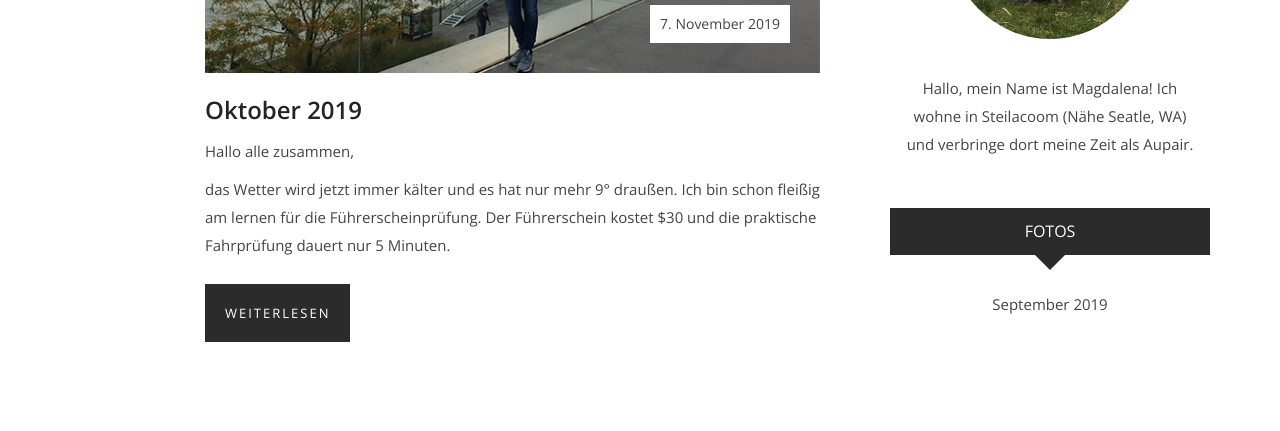
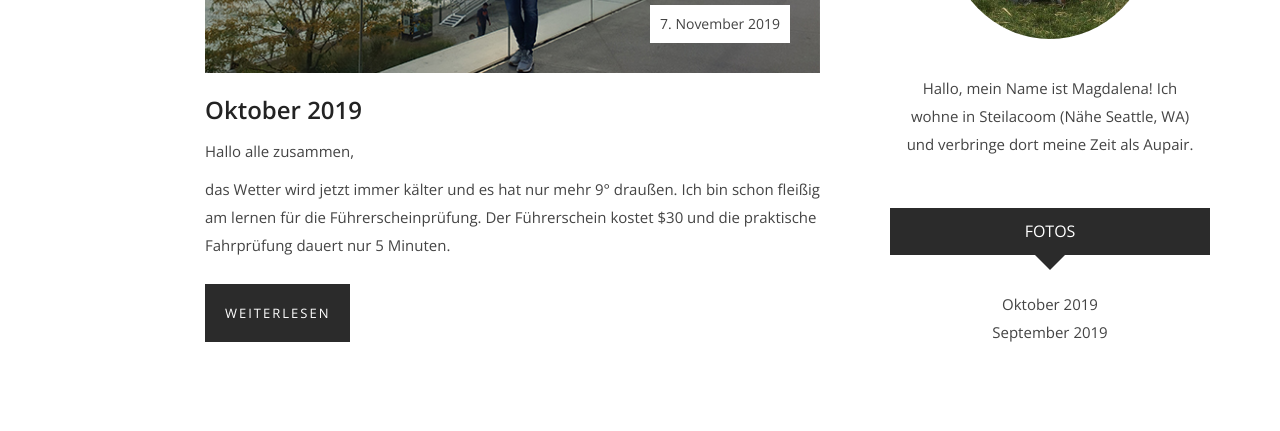
Before and after one commit to net47/magdalenas.reise, a Jekyll site: the page built from index.html, in a window 1280 px wide. Shown: the part 782-1213 px from the top of the page. Built offline with Jekyll 4.4.1, drawn with Linux system fonts in a browser that asks for light colours; the list of posts is cut into pages by our own code; comment, search, counter and statistics services are not loaded.

Commit message:
article 'Oktober 2019'

```diff
--- a/_config.yml
+++ b/_config.yml
@@ -15,7 +15,7 @@ paginate_path:              "/page/:num/"
 
 # Author Settings
 author_name: 				""
-author_bio: 				"Hallo, mein Name ist Magdalena! Ich wohne in Steilacoom (Nähe Seatle, WA) und verbringe dort meine Zeit als Aupair."
+author_bio: 				"Hallo, mein Name ist Magdalena! Ich wohne in Steilacoom (Nähe Seattle, WA) und verbringe dort meine Zeit als Aupair."
 author_url: 				"https://magdalenas.reise"
 author_facebook: 			""
 author_twitter: 			""
--- a/_includes/sidebar.html
+++ b/_includes/sidebar.html
@@ -68,6 +68,7 @@
             <div class="single-widget">
                 <h4 class="sidebar-title">Fotos</h4>
                 <ul>
+                    <li><a href="https://photos.app.goo.gl/99E8s8jFrRiKfPDr7" target="_blank">Oktober 2019</a></li>
                     <li><a href="https://photos.app.goo.gl/5LW3VA9x5DR8ufET9" target="_blank">September 2019</a></li>
                 </ul>
             </div>
```
Also changed, not shown: Gemfile.lock.
